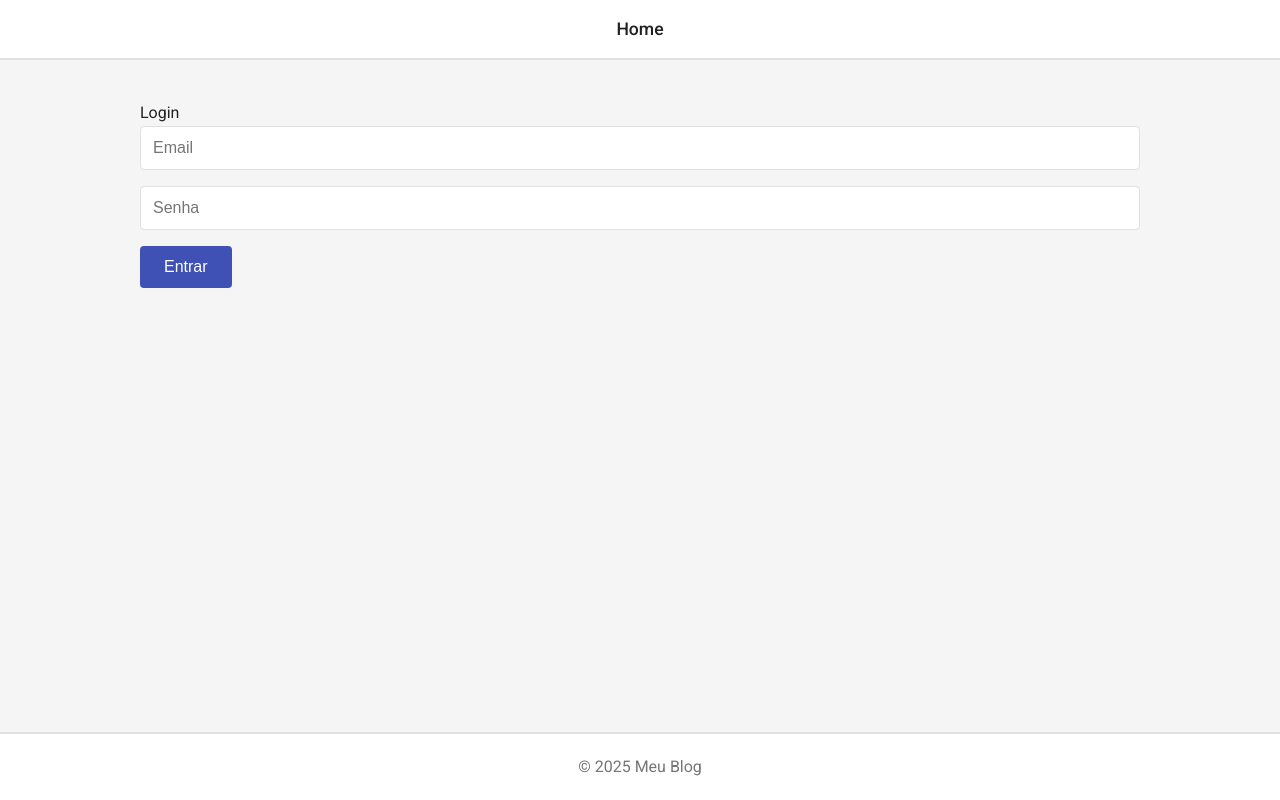
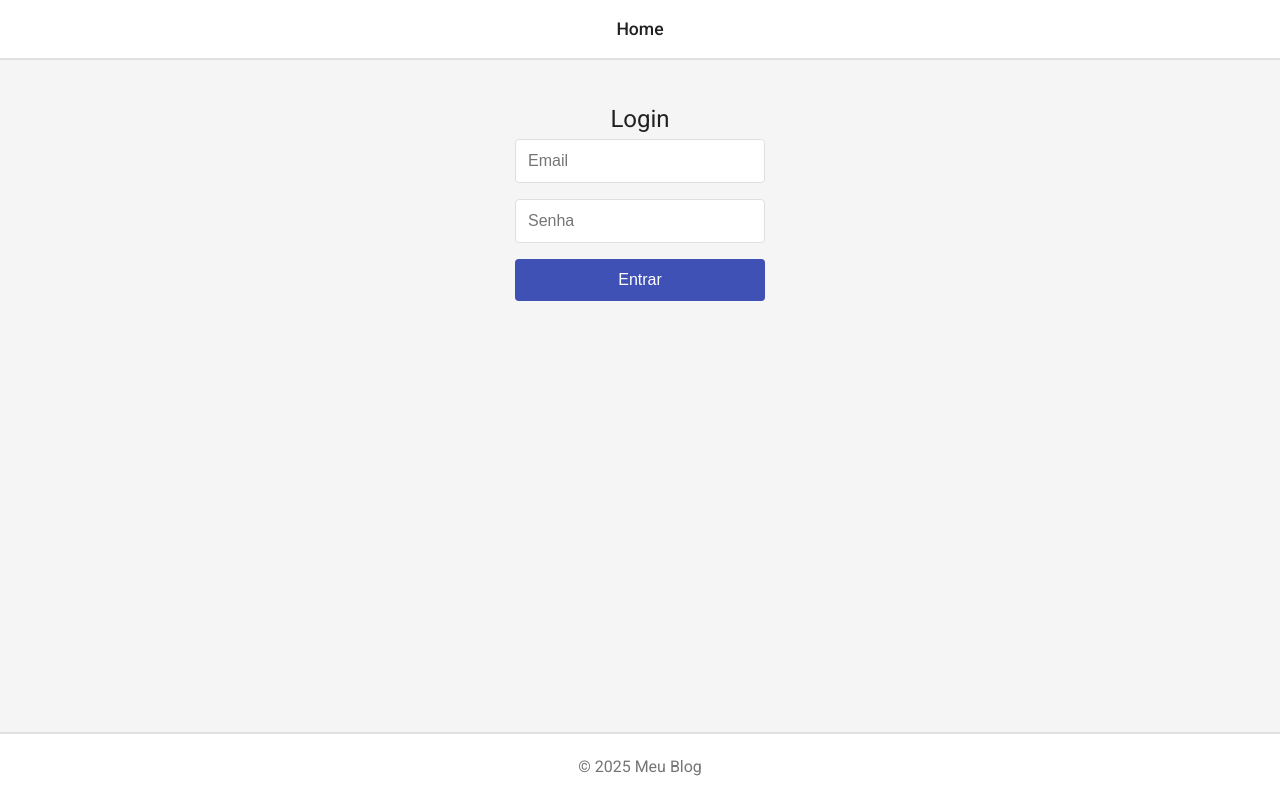
Before and after one commit to brenolobao/PersonalBlog-v1, a plain HTML site: page create.html in a window 1280 px wide. Drawn offline with Linux system fonts and the light colour scheme.

Commit message:
Update style.css

```diff
--- a/style.css
+++ b/style.css
@@ -151,7 +151,8 @@ header nav a:hover {
     border-radius: 8px;
     margin-bottom: 20px;
 }
-#artigo p{
+
+#artigo p {
     text-align: justify;
 }
 
@@ -231,6 +232,24 @@ button:hover {
     color: #c62828;
 }
 
+#loginSection {
+    display: grid;
+    place-items: center;
+}
+
+#loginForm {
+    width: 250px;
+    text-align: center;
+}
+
+#loginForm label {
+    font-size: 1.5em;
+}
+
+#loginForm button {
+    width: 100%;
+}
+
 /* Responsividade */
 @media (max-width: 768px) {
     header nav {
```
